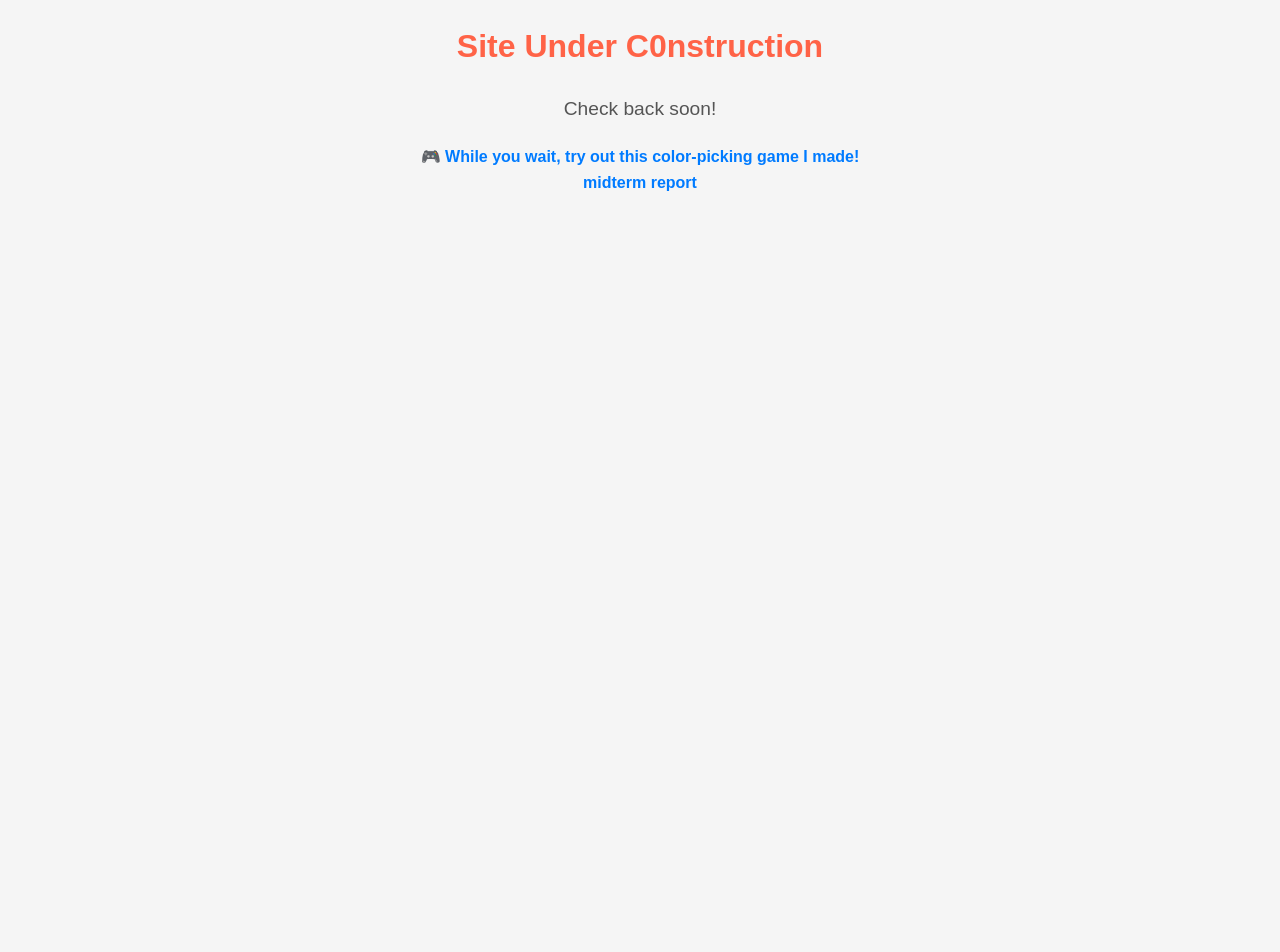
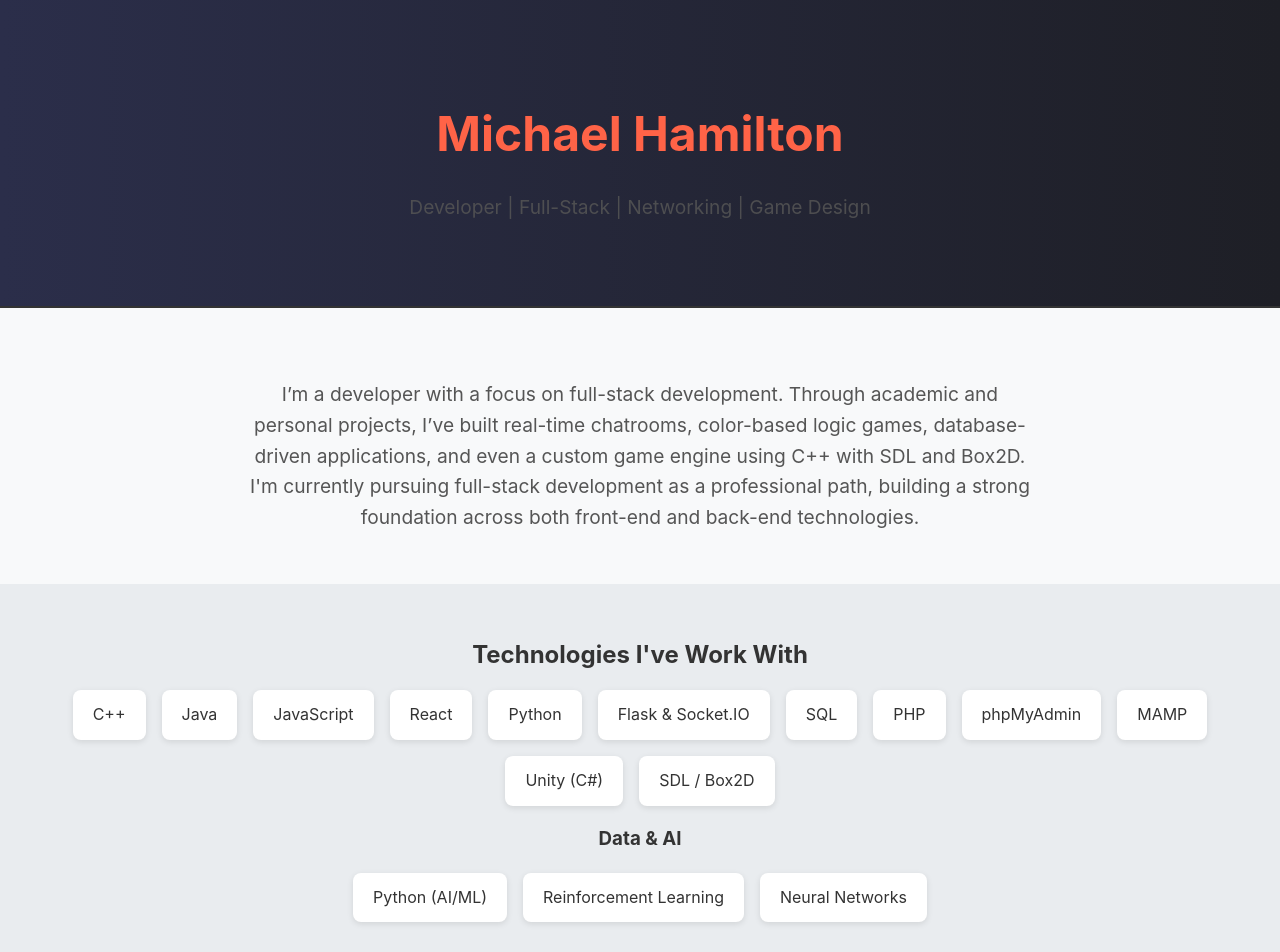
Before and after one commit to MichaelWHamilton/criticalfailcoding, a React (Create React App) app: page / in a window 1280 px wide. Shown: the top 952 px of the page. Before the commit the page ends 821 px from the top, so only its background shows below. Built offline with nearby package versions, Linux system fonts and the light colour scheme; no server answers.

Commit message:
home page layout defined

```diff
--- a/src/pages/Home.js
+++ b/src/pages/Home.js
@@ -1,14 +1,57 @@
 import { Link } from 'react-router-dom';
+import React from "react";
+import "../styles/Home.css";
+export default function Home() {
+    return (
+        <div className="home-container">
+            {/* Banner */}
+            <header className="banner">
+                <h1>Michael Hamilton</h1>
+                <p className="tagline">Developer | Full-Stack | Networking | Game Design</p>
+            </header>
 
-export default function Home() {
-    return(
-        <div>
-            <h1>Site Under C0nstruction</h1>
-            <p>Check back soon!</p>
+            {/* Intro */}
+            <section className="intro">
+            <p>
+                I’m a developer with a focus on full-stack development.
+                Through academic and personal projects, I’ve built real-time chatrooms, color-based logic games,
+                database-driven applications, and even a custom game engine using C++ with SDL and Box2D.
+                I'm currently pursuing full-stack development as a professional path, building a strong foundation
+                across both front-end and back-end technologies.
+            </p>
 
-            <Link to="/color-game">🎮 While you wait, try out this color-picking game I made!</Link>
-            <br></br>
-            <Link to="/advgameprogramming">midterm report</Link>
+            </section>
+
+            {/* Technologies */}
+            <section className="tech-stack">
+                <h2>Technologies I've Work With</h2>
+                <ul className="tech-list">
+                    <li>C++</li>
+                    <li>Java</li>
+                    <li>JavaScript</li>
+                    <li>React</li>
+                    <li>Python</li>
+                    <li>Flask & Socket.IO</li>
+                    <li>SQL</li>
+                    <li>PHP</li>
+                    <li>phpMyAdmin</li>
+                    <li>MAMP</li>
+                    <li>Unity (C#)</li>
+                    <li>SDL / Box2D</li>
+                </ul>
+                <h3>Data & AI</h3>
+                    <ul className="tech-list">
+                        <li>Python (AI/ML)</li>
+                        <li>Reinforcement Learning</li>
+                        <li>Neural Networks</li>
+                    </ul>
+            </section>
+
+            {/* Projects Placeholder */}
+            <section className="projects">
+                <h2>My Projects</h2>
+                <p>Project showcase coming soon. Stay tuned!</p>
+            </section>
         </div>
     );
 }
--- /dev/null
+++ b/src/styles/Home.css
@@ -0,0 +1,67 @@
+.home-container {
+    font-family: 'Inter', sans-serif;
+    padding: 0;
+    margin: 0;
+    color: #333;
+    background-color: #f8f9fa;
+  }
+
+  /* Banner / Jumbotron */
+  .banner {
+    background: linear-gradient(to right, #2b2e4a, #1e1f26);
+    color: white;
+    padding: 4rem 2rem;
+    text-align: center;
+  }
+
+  .banner h1 {
+    font-size: 3rem;
+    margin-bottom: 0.5rem;
+  }
+
+  .tagline {
+    font-size: 1.2rem;
+    opacity: 0.85;
+  }
+
+  /* Intro Section */
+  .intro {
+    padding: 2rem;
+    max-width: 800px;
+    margin: 0 auto;
+    font-size: 1.1rem;
+    line-height: 1.6;
+  }
+
+  /* Technologies */
+  .tech-stack {
+    background-color: #e9ecef;
+    padding: 2rem;
+    text-align: center;
+  }
+
+  .tech-stack h2 {
+    margin-bottom: 1rem;
+  }
+
+  .tech-list {
+    list-style: none;
+    padding: 0;
+    display: flex;
+    flex-wrap: wrap;
+    justify-content: center;
+    gap: 1rem;
+  }
+
+  .tech-list li {
+    background: white;
+    padding: 0.75rem 1.25rem;
+    border-radius: 8px;
+    box-shadow: 0 2px 6px rgba(0, 0, 0, 0.1);
+  }
+
+  /* Projects */
+  .projects {
+    padding: 2rem;
+    text-align: center;
+  }
```
